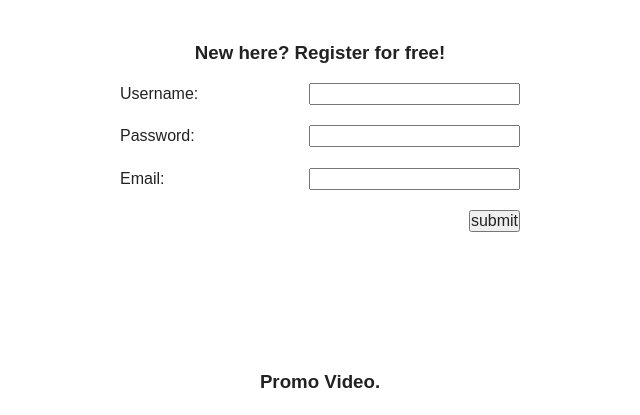
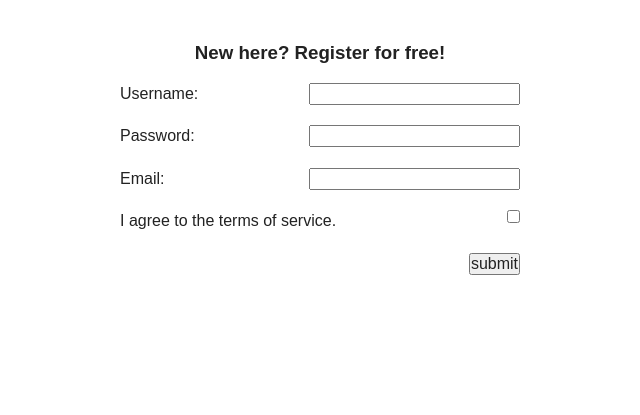
Before and after one commit to fishythingyinc/gokkers-site, a PHP site: page / in a window 1280 px wide. Shown: the part 774-1189 px from the top of the page, without its empty margins (320-960 px from the left). Run offline with PHP 8.4, Linux system fonts and the light colour scheme.

Commit message:
Terms of service added.
added a checkbox for terms of service to the register form.

```diff
--- a/webpageversion_9/gokkerswebpage/index.php
+++ b/webpageversion_9/gokkerswebpage/index.php
@@ -52,7 +52,7 @@
                             echo '<li>' . '<a href="logout.php">LOGOUT</a>' . '</li>';
                         }
                         ?>
-                        <li><a href="Activator.php">Activate</a></li>
+
 
 
 
@@ -141,6 +141,10 @@
                         <label for=\"email\">Email:</label>
                         <input type=\"email\" name=\"email\" id=\"email\">
                     </div>
+                    <div class=\"form-item\">
+                        <label for=\"ToS\">I agree to the terms of service.</label>
+                        <input type=\"checkbox\" name=\"ToS\" value=\"ToS\">
+                    </div>
         </div>
         <div class=\"form-group\">
             <div class=\"form-item\">
```
